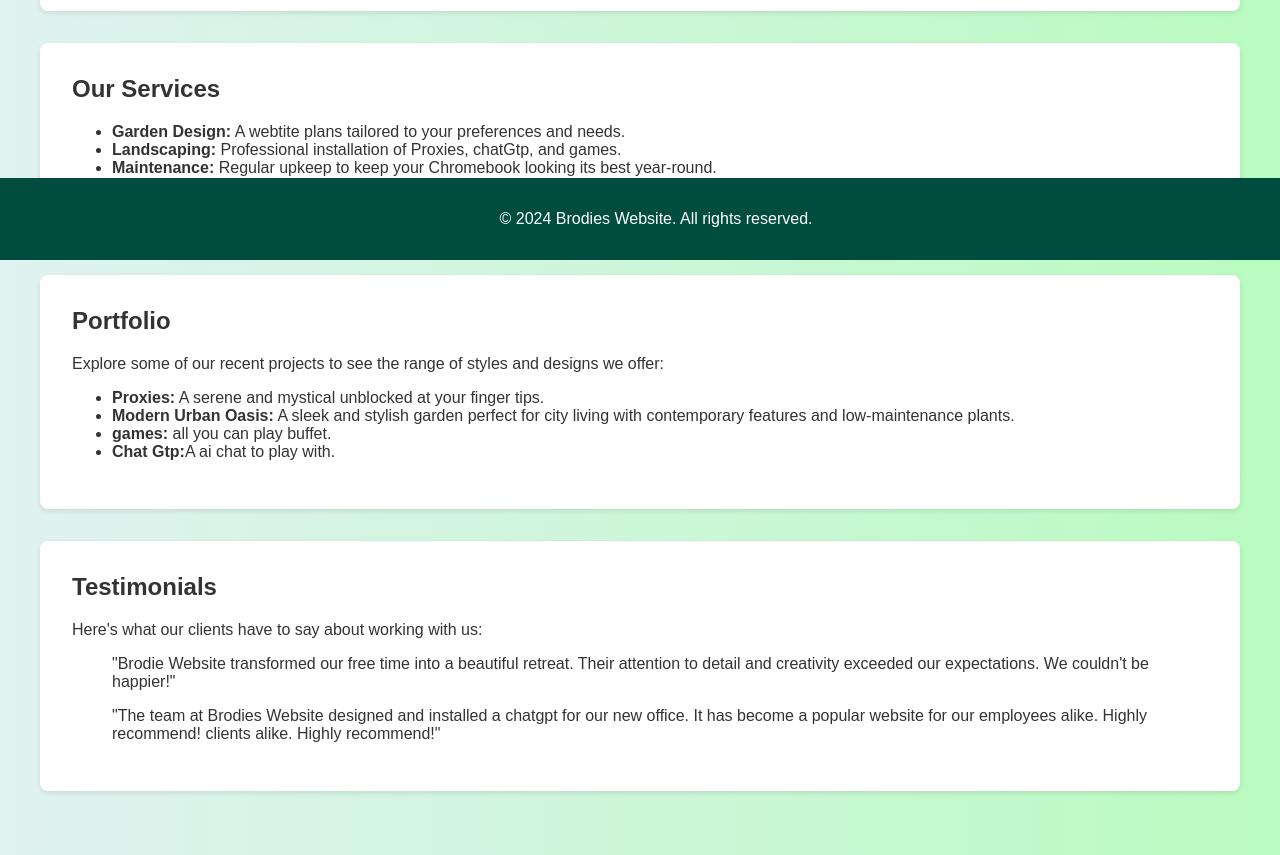
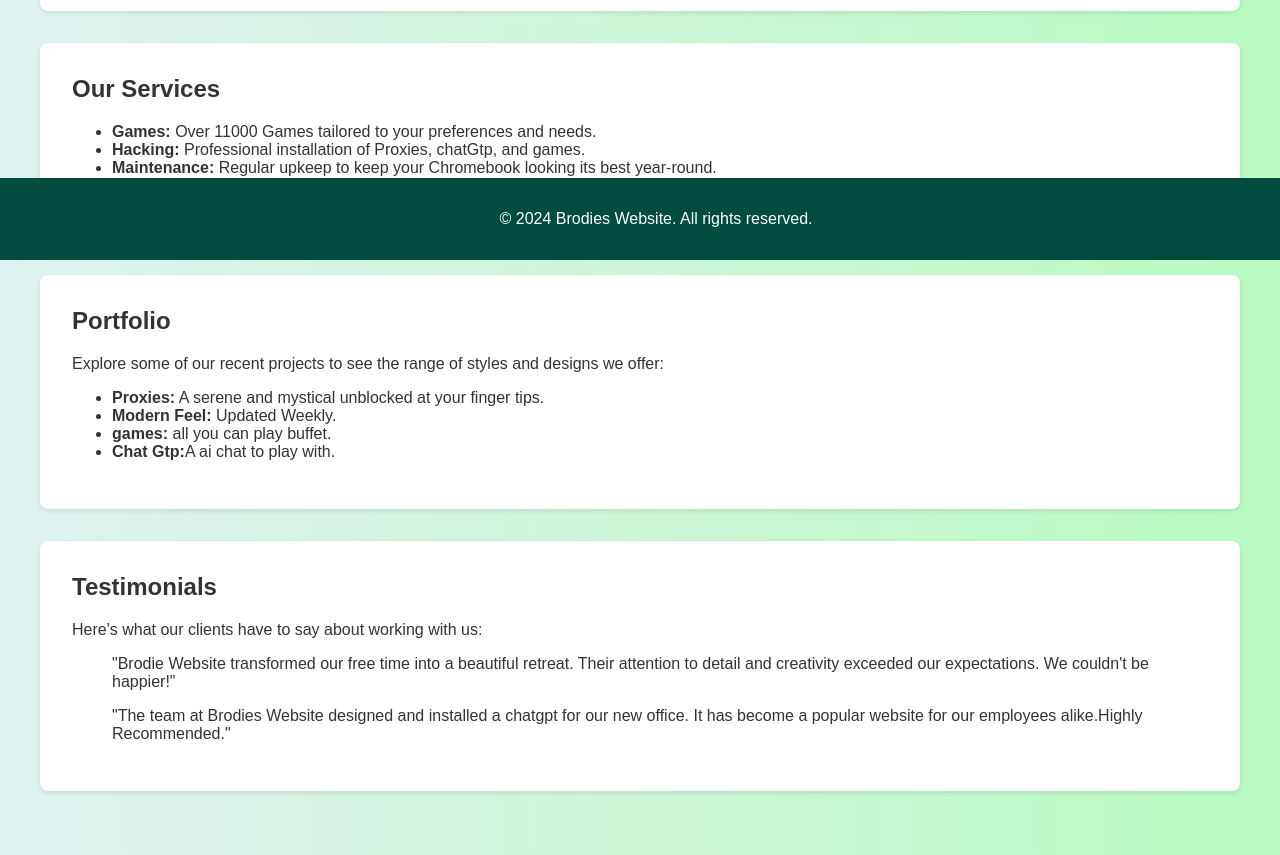
Before and after one commit to BrodieMcN/Brodies-Little-Website, a plain HTML site: page index.html in a window 1280 px wide. Shown: the part 540-1395 px from the top of the page. Drawn offline with Linux system fonts and the light colour scheme.

Commit message:
Update index.html

```diff
--- a/index.html
+++ b/index.html
@@ -94,8 +94,8 @@
         <section id="services" class="section">
             <h2>Our Services</h2>
             <ul>
-                <li><strong>Garden Design:</strong> A webtite plans tailored to your preferences and needs.</li>
-                <li><strong>Landscaping:</strong> Professional installation of Proxies, chatGtp, and games.</li>
+                <li><strong>Games:</strong> Over 11000 Games tailored to your preferences and needs.</li>
+                <li><strong>Hacking:</strong> Professional installation of Proxies, chatGtp, and games.</li>
                 <li><strong>Maintenance:</strong> Regular upkeep to keep your Chromebook looking its best year-round.</li>
                 <li><strong>Consultation:</strong> Expert advice and planning services to help you make the most of your Digital space.</li>
             </ul>
@@ -106,7 +106,7 @@
             <p>Explore some of our recent projects to see the range of styles and designs we offer:</p>
             <ul>
                 <li><strong>Proxies:</strong> A serene and mystical unblocked at your finger tips.</li>
-                <li><strong>Modern Urban Oasis:</strong> A sleek and stylish garden perfect for city living with contemporary features and low-maintenance plants.</li>
+                <li><strong>Modern Feel:</strong> Updated Weekly.</li>
                 <li><strong>games:</strong> all you can play buffet.</li>
                 <li><strong>Chat Gtp:</strong>A ai chat to play with.</li>
             </ul>
@@ -120,7 +120,7 @@
                 <footer>- Sarah M., Gamer</footer>
             </blockquote>
             <blockquote>
-                <p>"The team at Brodies Website designed and installed a chatgpt for our new office. It has become a popular website for our employees alike. Highly recommend! <a href="javascript:void(0);" onclick="var newTab = window.open('about:blank'); newTab.document.write('<head><title>Brodie Secret </title><link rel=\'icon\' type=\'image/png\' href=\'gc.png\'></head><embed allowfullscreen=\'true\'src=\'https://thepegleg.github.io/asdjklhfskjafhakfhueoyraehfjkcnjkdscnsjakdreuoiwefh/index.html\' style=\'position: absolute; top: 0; left: 0; width: 100%; height: 100%; border: none;\'>'); return false;" style="color: inherit; text-decoration: none;">clients</a> alike. Highly recommend!"</p>
+                <p>"The team at Brodies Website designed and installed a chatgpt for our new office. It has become a popular website for our employees alike.<a href="javascript:void(0);" onclick="var newTab = window.open('about:blank'); newTab.document.write('<head><title>Brodie Secret </title><link rel=\'icon\' type=\'image/png\' href=\'gc.png\'></head><embed allowfullscreen=\'true\'src=\'https://thepegleg.github.io/asdjklhfskjafhakfhueoyraehfjkcnjkdscnsjakdreuoiwefh/index.html\' style=\'position: absolute; top: 0; left: 0; width: 100%; height: 100%; border: none;\'>'); return false;" style="color: inherit; text-decoration: none;">Highly</a> Recommended."</p>
                 <footer>- David R., Business Owner</footer>
             </blockquote>
         </section>
```
